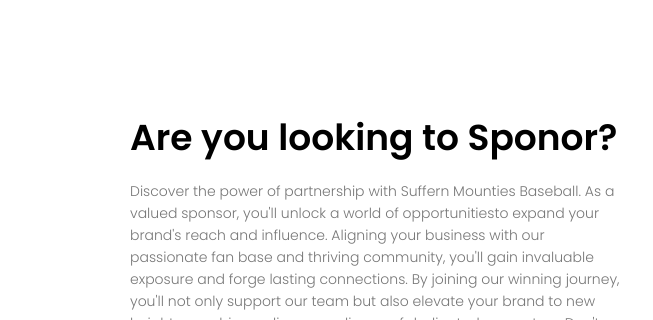
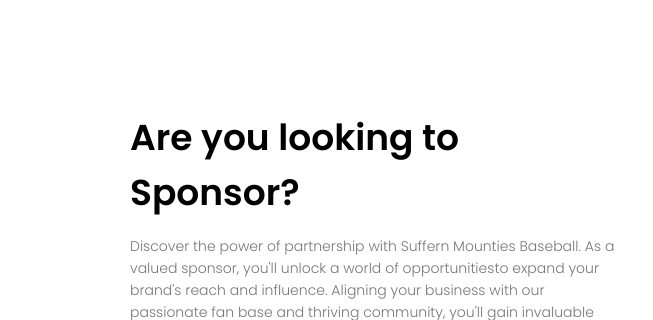
Before and after one commit to LandonPrevost/Suffern-Mounties-Baseball-V4, a plain HTML site: page sponsors.html in a window 1280 px wide. Shown: the part 451-771 px from the top of the page, 0-653 px from the left. Drawn offline with Linux system fonts and the light colour scheme.

Commit message:
Update sponsors.html

```diff
--- a/sponsors.html
+++ b/sponsors.html
@@ -34,7 +34,7 @@
 <section class="sponsors">
     <div class="row">
         <div class="sponsors-col">
-            <h1>Are you looking to Sponor?</h1>
+            <h1>Are you looking to Sponsor?</h1>
             <p>Discover the power of partnership with Suffern Mounties Baseball. As a
             valued sponsor, you'll unlock a world of opportunitiesto expand your brand's
             reach and influence. Aligning your business with our passionate fan base and
```
